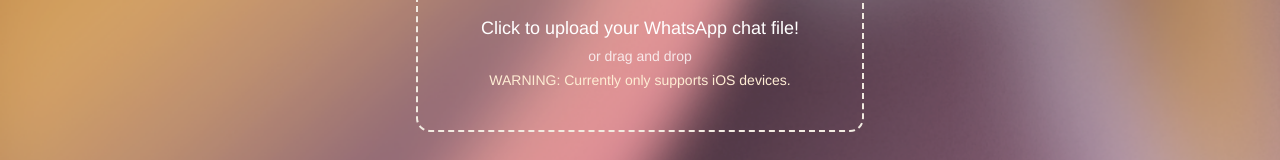
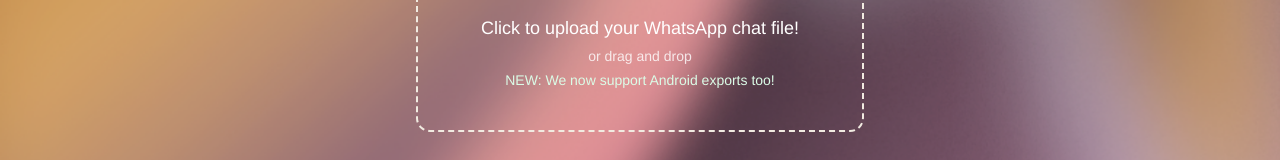
Before and after one commit to BobbyRaduloff/group-wrapped-frontend, a React (Vite) app: page / in a window 1280 px wide. Shown: the part 332-492 px from the top of the page. Built offline with nearby package versions, Linux system fonts and the light colour scheme; no server answers.

Commit message:
android :)

```diff
--- a/src/components/ui/file-drop-zone.tsx
+++ b/src/components/ui/file-drop-zone.tsx
@@ -118,8 +118,8 @@
                 : "Click to upload your WhatsApp chat file!"}
             </h3>
             <p className="mt-1 text-sm text-white/80">or drag and drop</p>
-            <p className="mt-1 text-sm text-orange-100">
-              WARNING: Currently only supports iOS devices.
+            <p className="mt-1 text-sm text-green-100">
+              NEW: We now support Android exports too!
             </p>
           </div>
         </div>
--- a/src/routes/index.tsx
+++ b/src/routes/index.tsx
@@ -18,6 +18,8 @@
 
   const { mutate, error } = useMutation({
     mutationFn: async (file: File) => {
+      await new Promise((resolve) => setTimeout(resolve, 3000));
+
       try {
         const f = new FormData();
         f.append("file", file);
```
